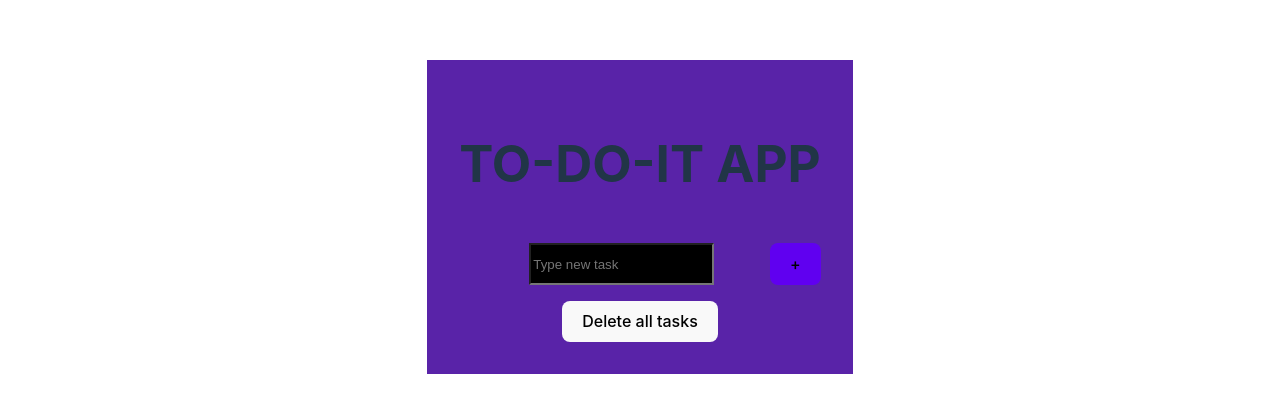
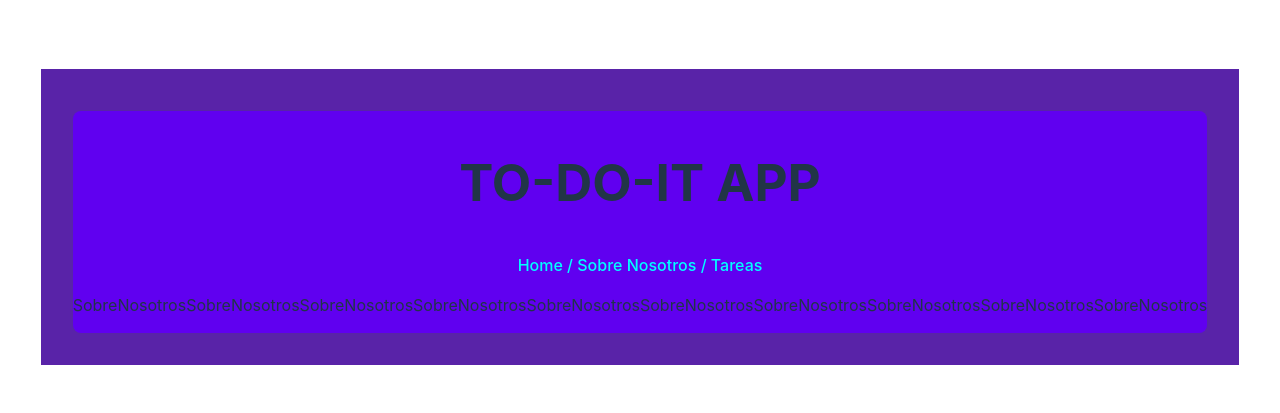
Before and after one commit to Santiago1297/my-react-task-list, a React (Vite) app in the folder my-react-app/: page /SobreNosotros in a window 1280 px wide. Shown: the part 183-596 px from the top of the page. Built offline with nearby package versions, Linux system fonts and the light colour scheme.

Commit message:
Se agregan páginas de router

```diff
--- a/my-react-app/package.json
+++ b/my-react-app/package.json
@@ -12,6 +12,7 @@
   "dependencies": {
     "react": "^18.2.0",
     "react-dom": "^18.2.0",
+    "react-router-dom": "^6.21.0",
     "uuid": "^9.0.1"
   },
   "devDependencies": {
--- a/my-react-app/src/App.css
+++ b/my-react-app/src/App.css
@@ -9,6 +9,15 @@
 .form {
   display: flex;
   justify-content: space-between;
+}
+
+.App {
+  display: flex;
+  flex-direction: column;
+  justify-content: space-between;
+  margin-top: 10px;
+  background-color: #6000F0;
+  border-radius: 8px;
 }
 
 .Tasks {
@@ -29,7 +38,7 @@
   display: flex;
   justify-content: space-between;
   margin-top: 10px;
-  background-color: #6000F0;
+  /* background-color: #6000F0; */
 }
 
 .newTaskWrite {
@@ -39,3 +48,7 @@
   margin-left: 70px;
   background-color: #000000;
 }
+
+a{
+  color: aqua;
+}
--- a/my-react-app/src/App.jsx
+++ b/my-react-app/src/App.jsx
@@ -1,21 +1,20 @@
-import { useState } from "react";
 import "./App.css";
 import Header from "./components/Header";
-import { TaskInput } from "./components/TaskInput";
-import { TaskList } from "./components/TaskList";
-import { useLocalStorage } from "./Hooks/useLocalStorage";
-import { useTaskHelper } from "./Hooks/useTaskHelper";
+import { Route, Routes } from "react-router-dom";
+import { Home } from "./pages/Home";
+import { SobreNosotros } from "./pages/SobreNosotros";
+import { Tasks } from "./pages/Tasks";
 
 function App() {
-  const {getLocalStorage} = useLocalStorage("task");
-  const [task, setTask] = useState(getLocalStorage());
-  const [inputText, setInputText] = useState("");
 
   return (
     <div className="App">
       <Header/>
-      <TaskInput todo="" task={task} setTask={setTask} inputText={inputText} setInputText={setInputText}/>
-      <TaskList task={task} setTask={setTask} inputText={inputText} setInputText={setInputText}/>
+      <Routes>
+        <Route path="/" element={<Home/>}/>
+        <Route path="/SobreNosotros" element={<SobreNosotros/>}/>
+        <Route path="/Tareas" element={<Tasks/>}/>
+      </Routes>
     </div>
   );
 }
--- a/my-react-app/src/components/Header.jsx
+++ b/my-react-app/src/components/Header.jsx
@@ -1,7 +1,12 @@
+import "../App.css";
+
 function Header() {
     return (
       <nav>
-            <h1 href="/">TO-DO-IT APP</h1>
+            <h1>TO-DO-IT APP</h1>
+            <a href="/">Home  /</a>
+            <a href="/SobreNosotros">  Sobre Nosotros  /</a>
+            <a href="/Tareas">  Tareas  </a>
       </nav>
     );
   }
--- a/my-react-app/src/index.css
+++ b/my-react-app/src/index.css
@@ -16,7 +16,7 @@
 
 a {
   font-weight: 500;
-  color: #646cff;
+  /* color: #646cff; */
   text-decoration: inherit;
 }
 a:hover {
--- a/my-react-app/src/main.jsx
+++ b/my-react-app/src/main.jsx
@@ -2,7 +2,10 @@ import React from 'react'
 import ReactDOM from 'react-dom/client'
 import App from './App.jsx'
 import './index.css'
+import { BrowserRouter } from 'react-router-dom'
 
 ReactDOM.createRoot(document.getElementById('root')).render(
-    <App />
+    <BrowserRouter>
+        <App />
+    </BrowserRouter>
 )
--- /dev/null
+++ b/my-react-app/src/pages/Home.jsx
@@ -0,0 +1,9 @@
+import React from 'react'
+
+export const Home = () => {
+  return (
+    <div>
+        <h1>¡Hola, bienvenido!</h1>
+    </div>
+  )
+}
--- /dev/null
+++ b/my-react-app/src/pages/SobreNosotros.jsx
@@ -0,0 +1,11 @@
+import React from 'react'
+
+export const SobreNosotros = () => {
+  return (
+    <div>
+        <p>
+        SobreNosotrosSobreNosotrosSobreNosotrosSobreNosotrosSobreNosotrosSobreNosotrosSobreNosotrosSobreNosotrosSobreNosotrosSobreNosotros
+        </p>
+    </div>
+  )
+}
--- /dev/null
+++ b/my-react-app/src/pages/Tasks.jsx
@@ -0,0 +1,17 @@
+import { useState } from "react";
+import { TaskInput } from "../components/TaskInput";
+import { TaskList } from "../components/TaskList";
+import { useLocalStorage } from "../Hooks/useLocalStorage";
+
+export const Tasks = () => {
+    const {getLocalStorage} = useLocalStorage("task");
+    const [task, setTask] = useState(getLocalStorage());
+    const [inputText, setInputText] = useState("");
+
+  return (
+    <div>
+        <TaskInput todo="" task={task} setTask={setTask} inputText={inputText} setInputText={setInputText}/>
+        <TaskList task={task} setTask={setTask} inputText={inputText} setInputText={setInputText}/>
+    </div>
+  )
+}
```
Also changed, not shown: my-react-app/src/components/Routes.jsx (added, +18 -0 lines), 1 other file (tests, documents, lock files or other folders).
